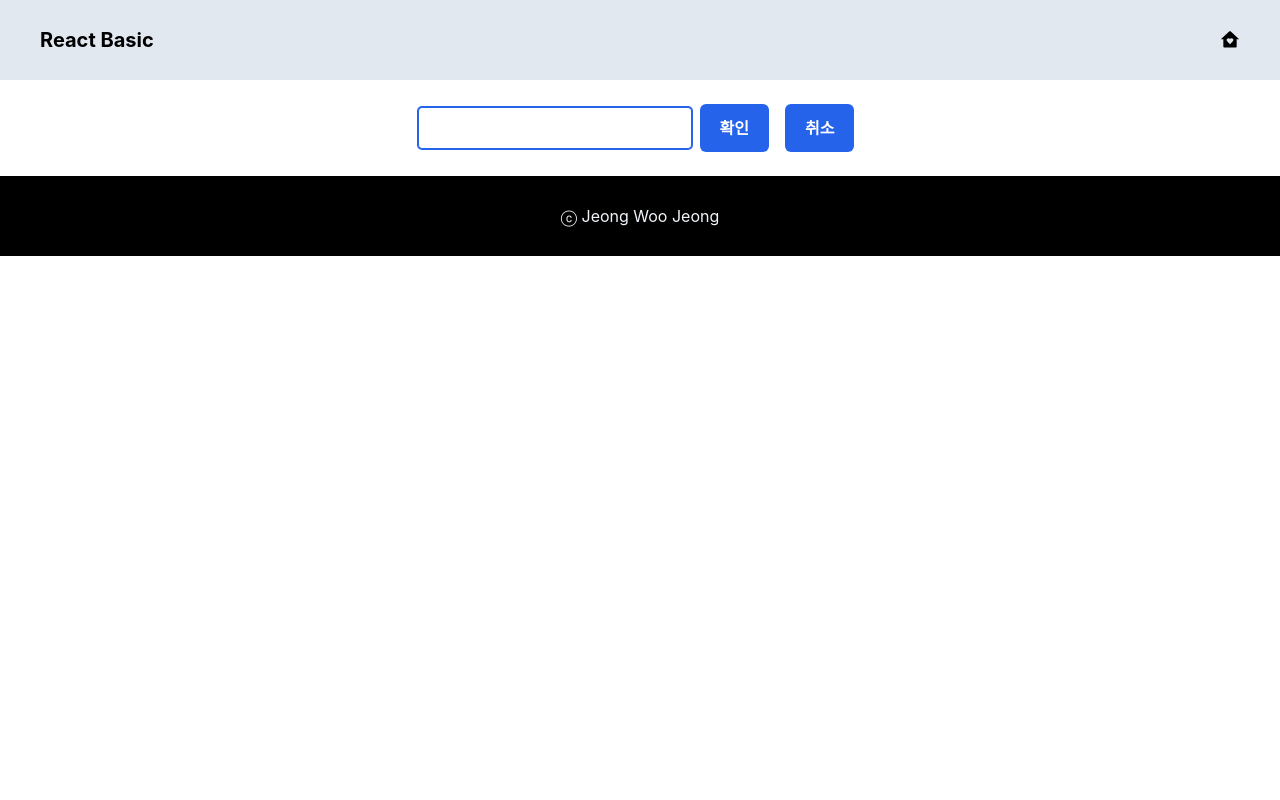
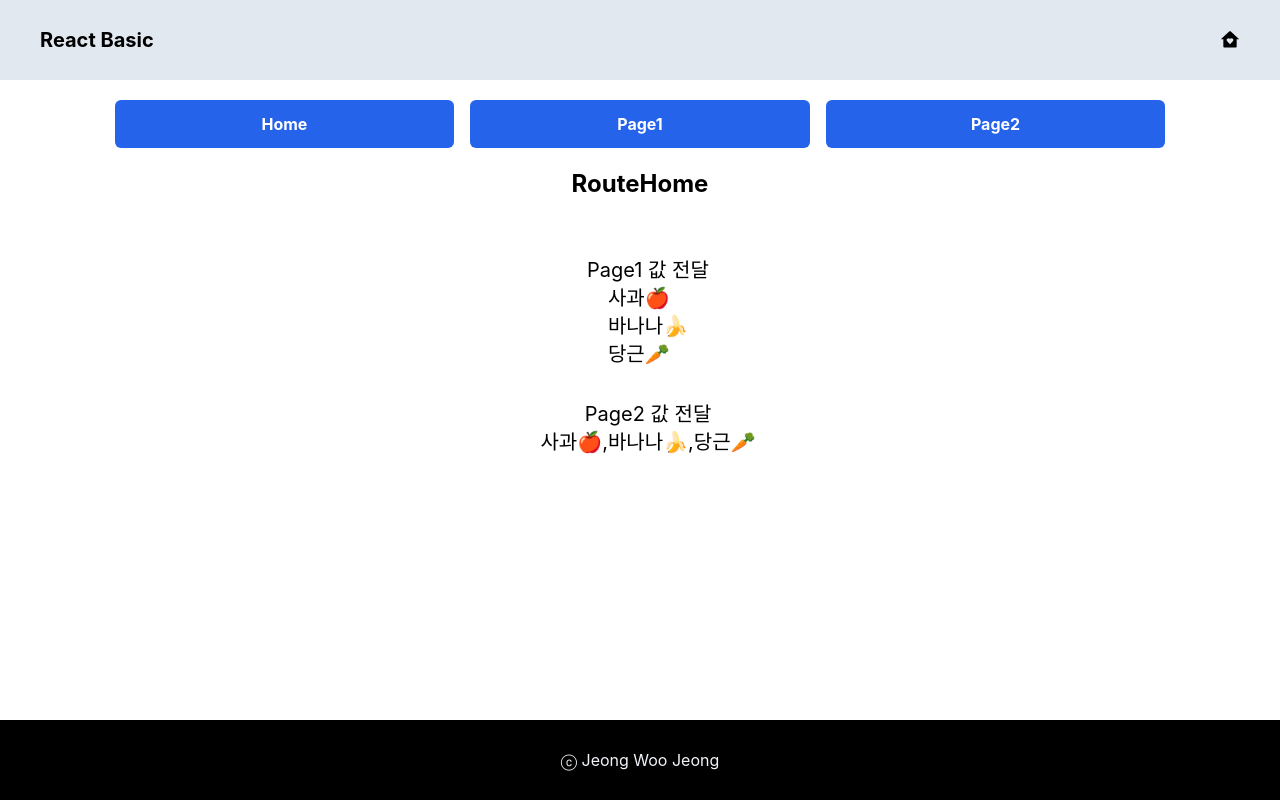
Before and after one commit to woooojeong/study_react, a JavaScript app: page / in a window 1280 px wide. Built offline with nearby package versions, Linux system fonts and the light colour scheme; the HTML template or start-up script is replaced by a standard one.

Commit message:
리액트 라우터 활용

```diff
--- a/package.json
+++ b/package.json
@@ -10,6 +10,7 @@
     "react": "^19.1.0",
     "react-dom": "^19.1.0",
     "react-icons": "^5.5.0",
+    "react-router-dom": "^7.6.0",
     "react-scripts": "5.0.1",
     "web-vitals": "^2.1.4"
   },
--- /dev/null
+++ b/src/09/RouteHome.js
@@ -0,0 +1,39 @@
+import { Link } from "react-router-dom";
+
+export default function RouteHome() {
+  return (
+    <div className="w-full flex flex-col justify-center items-center">
+        <h1 className="text-2xl font-bold">
+            RouteHome
+        </h1>
+        <div className="w-1/2 grid grid-cols2 m-10">
+            <div className="w-full flex flex-col justify-start items-center
+                            text-xl m-2 p-2">
+                <h2>
+                    Page1 값 전달
+                </h2>
+                <ul>
+                    {/* <li><a href=''>사과🍎</a></li> */}
+                    <li><Link to='/p1/🍎'>사과🍎</Link></li>
+                    <li><Link to='/p1/🍌'>바나나🍌</Link></li>
+                    <li><Link to='/p1/🥕'>당근🥕</Link></li>
+                </ul>
+            </div>
+            <div className="w-full flex flex-col justify-start items-center
+                            text-xl m-2 p-2">
+                <h2>
+                    Page2 값 전달
+                </h2>
+                <ul>
+                    {/* <li><Link to='/p2?item=🍎'>사과🍎</Link></li>
+                    <li><Link to='/p2?item=🍌'>바나나🍌</Link></li>
+                    <li><Link to='/p2?item=🥕'>당근🥕</Link></li> */}
+                    <li><Link to='/p2?item1=🍎&item2=🍌&item3=🥕'>
+                    사과🍎,바나나🍌,당근🥕
+                    </Link></li>
+                </ul>
+            </div>
+        </div>
+    </div>
+  )
+}
--- /dev/null
+++ b/src/09/RouteMain.js
@@ -0,0 +1,21 @@
+import { BrowserRouter, Routes, Route } from "react-router-dom";
+
+import RouteHome from "./RouteHome";
+import RouteNav from "./RouteNav";
+import RoutePage1 from "./RoutePage1";
+import RoutePage2 from "./RoutePage2";
+
+export default function RouteMain() {
+  return (
+    <div className="w-full h-full flex flex-col justify-start items-center">
+      <BrowserRouter>
+        <RouteNav />
+        <Routes>
+            <Route path='/' element={<RouteHome />}/>
+            <Route path='/p1/:item' element={<RoutePage1 />}/>
+            <Route path='/p2' element={<RoutePage2 />}/>
+        </Routes>
+      </BrowserRouter>
+    </div>
+  )
+}
--- /dev/null
+++ b/src/09/RouteNav.js
@@ -0,0 +1,20 @@
+import TailButton from "../UI/TailButton";
+import { useNavigate } from "react-router-dom";
+
+export default function RouteNav() {
+    const navigate = useNavigate();
+
+  return (
+    <div className="w-10/12 grid grid-cols-3 m-5">
+        <TailButton caption="Home"
+                    bcolor="blue"
+                    handleClick={() => navigate('/')} />
+        <TailButton caption="Page1"
+                    bcolor="blue"
+                    handleClick={() => navigate('/p1')} />
+        <TailButton caption="Page2"
+                    bcolor="blue"
+                    handleClick={() => navigate('/p2')} />
+    </div>
+  )
+}
--- /dev/null
+++ b/src/09/RoutePage1.js
@@ -0,0 +1,18 @@
+import { useParams } from "react-router-dom";
+
+export default function RoutePage1() {
+    const item = useParams().item ;
+    const fruits = ['🍎','🍌','🍉'];
+  return (
+    <div className= "w-full flex flex-col justify-center items-center">
+        <h1 className="text-2xl font-bold">
+            RoutePage1
+        </h1>
+        <div className="w-full flex flex-col justify-start items-center">
+            {item}
+            {fruits.includes(item) ? ':과일입니다.'
+                                    : ':과일이 아닙니다. '}
+        </div>
+    </div>
+  )
+}
--- /dev/null
+++ b/src/09/RoutePage2.js
@@ -0,0 +1,38 @@
+import { useLocation, useSearchParams } from "react-router-dom";
+
+export default function RoutePage2() {
+    const fruits = ['🍎','🍌','🍉'];
+
+    const loc = useLocation();
+    console.log('useLocation pathname : ', loc.pathname);
+    console.log('useLocation search : ', loc.search);
+
+    const [sParams] = useSearchParams();
+    console.log('useSearchParams : ', sParams);
+
+    const qlist = [...sParams];
+    console.log("qlist : ",qlist);
+    const lis = qlist.map(item => <li key={item[0]}>
+                                    {item[1]} :
+                                    {fruits.includes(item[1]) ? '과일':'과일아님'}
+                                  </li>);
+
+    console.log(sParams.get('item1'));
+
+  return (
+    <div className= "w-full flex flex-col justify-center items-center">
+        <h1 className="text-2xl font-bold">
+            RoutePage2
+        </h1>
+        <div className="w-full flex flex-col justify-start items-center
+                        text-xl m-2 p-2">
+            {/* {item}
+            {fruits.includes(item) ? ':과일입니다.'
+                                    : ':과일이 아닙니다. '} */}
+            <ul>
+                {lis}
+            </ul>
+        </div>
+    </div>
+  )
+}
--- a/src/App.js
+++ b/src/App.js
@@ -9,7 +9,8 @@ import './App.css';
 // import Traffic from './06/Traffic';
 // import MyRef from './07/MyRef';
 // import MyRefAdd from './07/MyRefAdd';
-import Gallery from './08/Gallery';
+// import Gallery from './08/Gallery';
+import RouteMain from './09/RouteMain';
 
 import { RiHomeHeartFill } from "react-icons/ri";
 
@@ -29,7 +30,7 @@ function App() {
     // </div>
 
     // TailwindCSS를 이용한 화면재구성
-    <div className="flex flex-col w-full main-h-screen mx-auto">
+    <div className="flex flex-col w-full h-screen mx-auto">
       <header className='flex justify-between items-center text-xl font-bold h-20 p-10 bg-slate-200'>
         <p>React Basic</p>
         <p><RiHomeHeartFill/></p>
@@ -43,7 +44,8 @@ function App() {
         {/* {<Traffic />} */}
         {/* <MyRef /> */}
         {/* <MyRefAdd /> */}
-        <Gallery />
+        {/* <Gallery /> */}
+        <RouteMain />
       </main>
       <footer className='flex justify-center items-center h-20 bg-black text-slate-100'>
         ⓒ Jeong Woo Jeong
```
Also changed, not shown: 1 other file (tests, documents, lock files or other folders).
